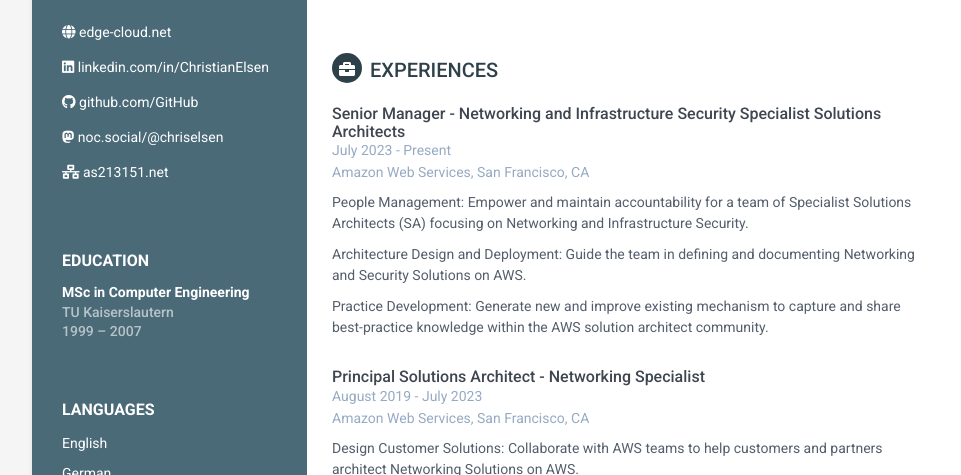
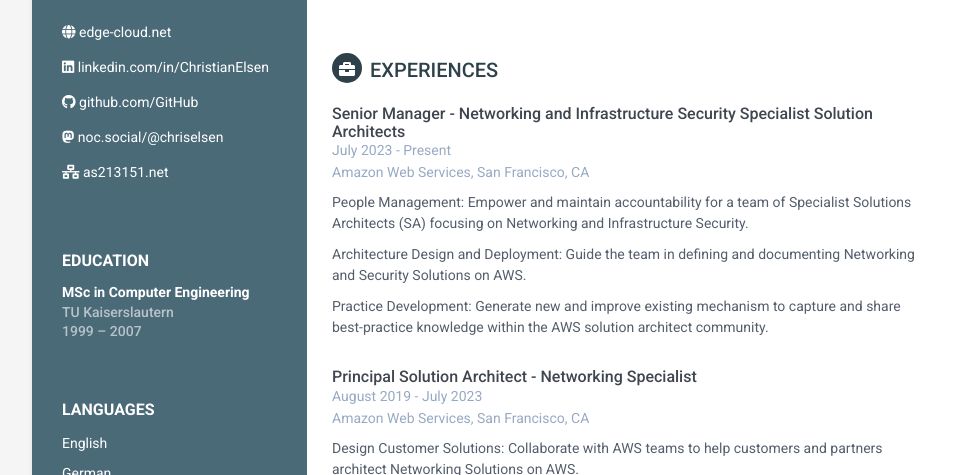
Before and after one commit to chriselsen/chriselsen.github.io, a Jekyll site: the page built from index.html, in a window 1280 px wide and 900 px high. Shown: the part 271-746 px from the top of the window, without its empty margins (128-1089 px from the left). Built offline with Jekyll 4.4.1, drawn with Linux system fonts in a browser that asks for light colours.

Commit message:
Update experience.html

```diff
--- a/_includes/experience.html
+++ b/_includes/experience.html
@@ -4,7 +4,7 @@
                 <div class="item">
                     <div class="meta">
                         <div class="upper-row">
-                            <h3 class="job-title">Senior Manager - Networking and Infrastructure Security Specialist Solutions Architects</h3>
+                            <h3 class="job-title">Senior Manager - Networking and Infrastructure Security Specialist Solution Architects</h3>
                             <div class="time">July 2023 - Present</div>
                         </div><!--//upper-row-->
                         <div class="company">Amazon Web Services, San Francisco, CA</div>
@@ -19,7 +19,7 @@
                 <div class="item">
                     <div class="meta">
                         <div class="upper-row">
-                            <h3 class="job-title">Principal Solutions Architect - Networking Specialist</h3>
+                            <h3 class="job-title">Principal Solution Architect - Networking Specialist</h3>
                             <div class="time">August 2019 - July 2023</div>
                         </div><!--//upper-row-->
                         <div class="company">Amazon Web Services, San Francisco, CA</div>
```
